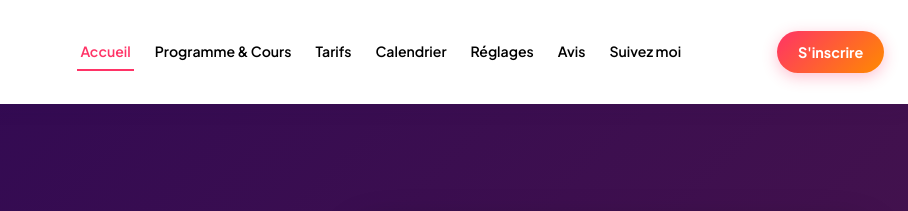
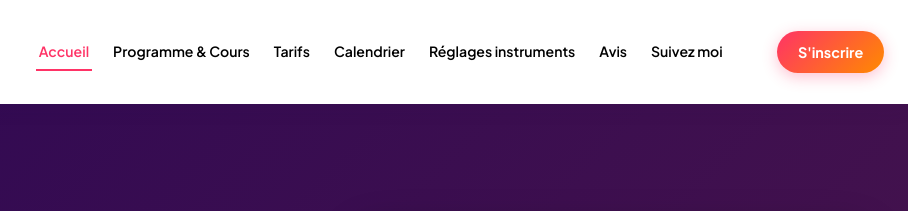
Before and after one commit to pilote85/cours-de-guitare, a plain HTML site: page index.html in a window 1280 px wide. Shown: the top 211 px of the page, 372-1280 px from the left. Drawn offline with Linux system fonts and the light colour scheme; grey boxes are pictures that could not be loaded.

Commit message:
Update Réglages link to Réglages instruments

```diff
--- a/index.html
+++ b/index.html
@@ -794,7 +794,7 @@
                 <a onclick="openTab('cours')" data-tab="cours">Programme & Cours</a>
                 <a onclick="openTab('tarifs')" data-tab="tarifs">Tarifs</a>
                 <a onclick="openTab('calendrier')" data-tab="calendrier">Calendrier</a>
-                <a onclick="openTab('reglages')" data-tab="reglages">Réglages</a>
+                <a onclick="openTab('reglages')" data-tab="reglages">Réglages instruments</a>
                 <a onclick="openTab('avis')" data-tab="avis">Avis</a>
                 <a onclick="openTab('reseaux')" data-tab="reseaux">Suivez moi</a>
             </nav>
```
